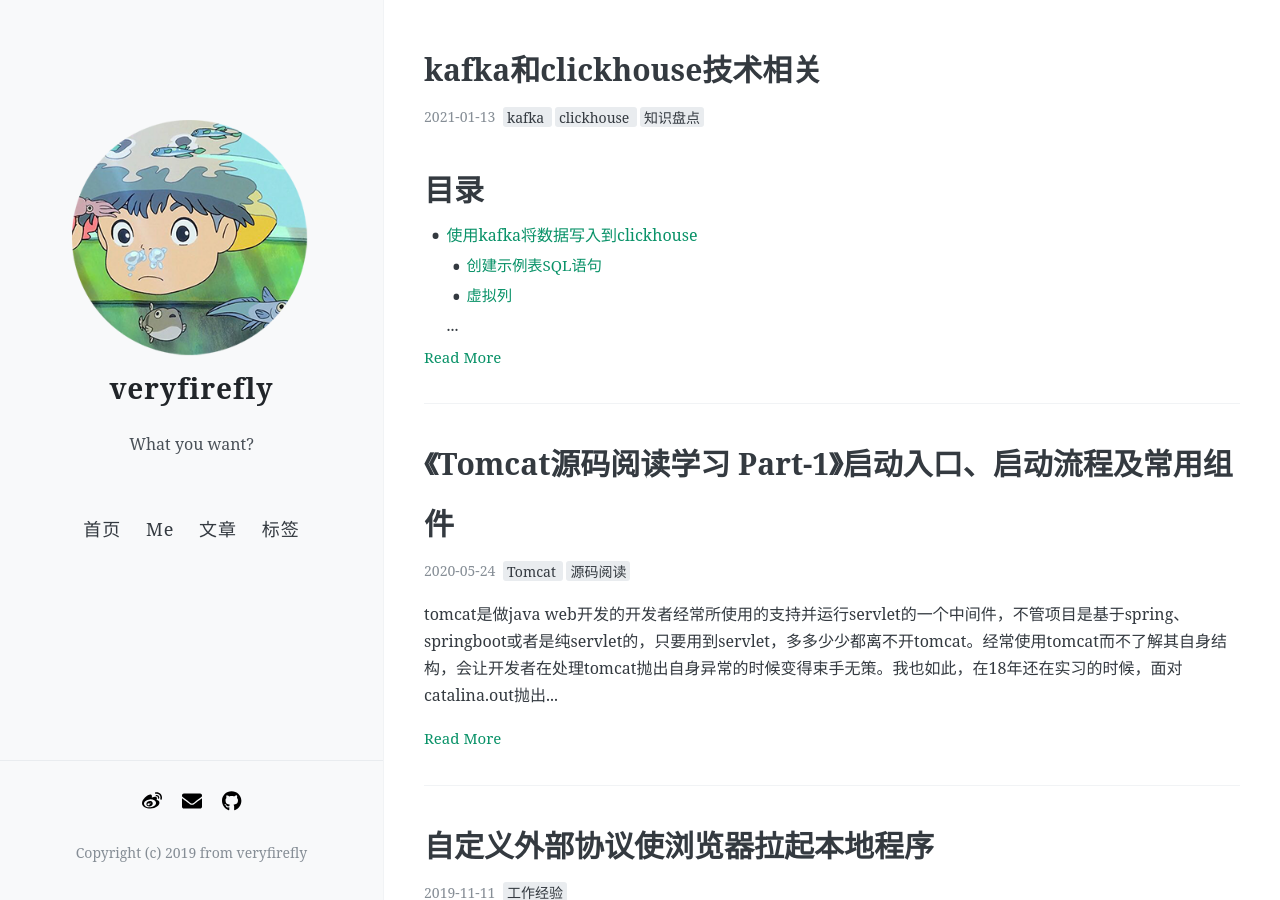
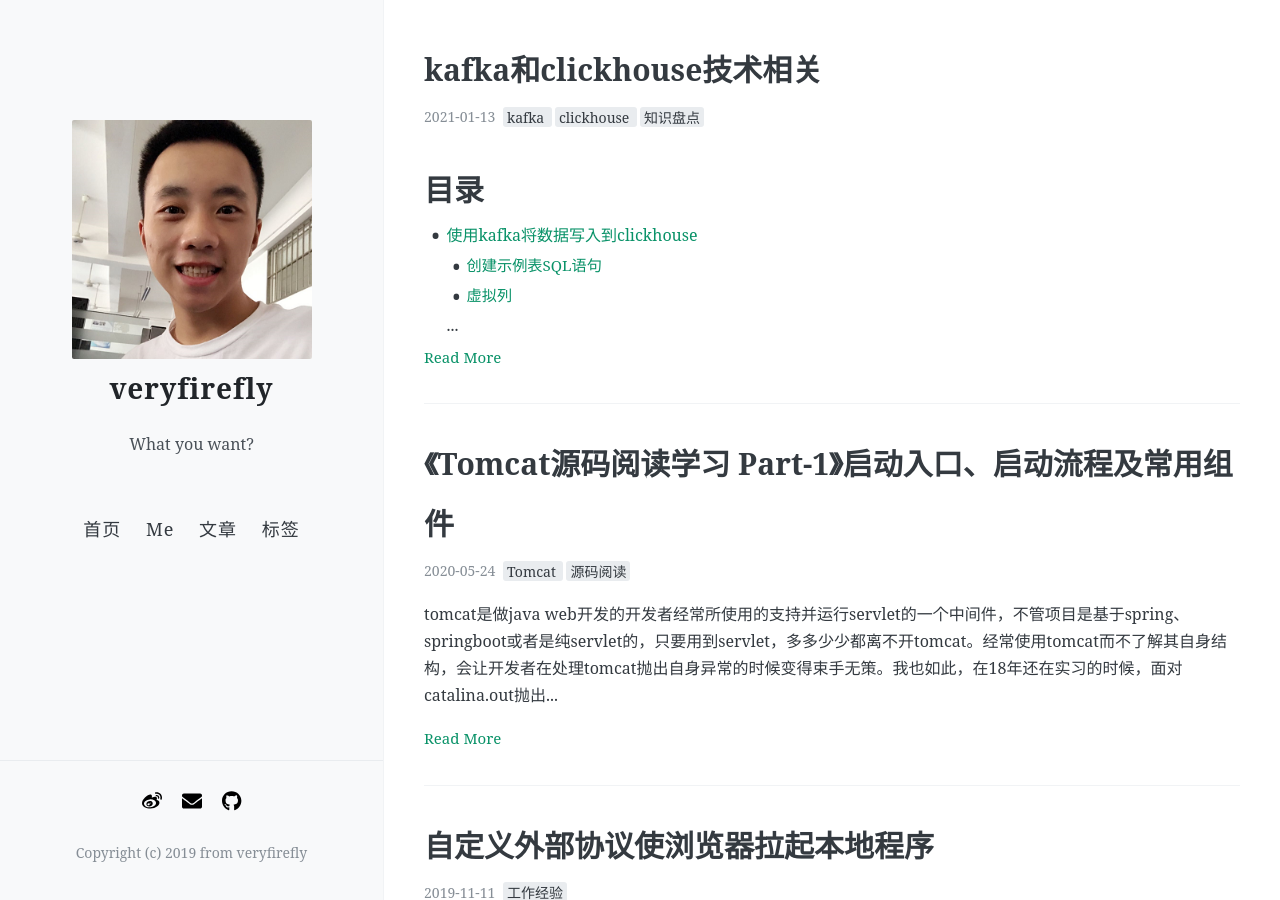
Before and after one commit to Veryfirefly/veryfirefly.github.io, a Jekyll site: the page built from index.html, in a window 1280 px wide and 900 px high. Built offline with Jekyll 4.4.1, drawn with Linux system fonts in a browser that asks for light colours; nearby versions of some CDN libraries; some web fonts are replaced; the list of posts is cut into pages by our own code.

Commit message:
replace head
replace head

```diff
--- a/_config.yml
+++ b/_config.yml
@@ -14,7 +14,7 @@
 #
 
 # 你的博客logo图片URL，建议尺寸不超过300px × 300px
-avatar: https://veryfirefly.github.io/images/head.png
+avatar: https://veryfirefly.github.io/images/head-1.png
 
 # 你的favicon（出现在浏览器tab上）图片URL，建议使用较小(64px × 64px)的图片
 favicon: https://veryfirefly.github.io/images/favicon.png
```
Also changed, not shown: images/head-1.png (added).
